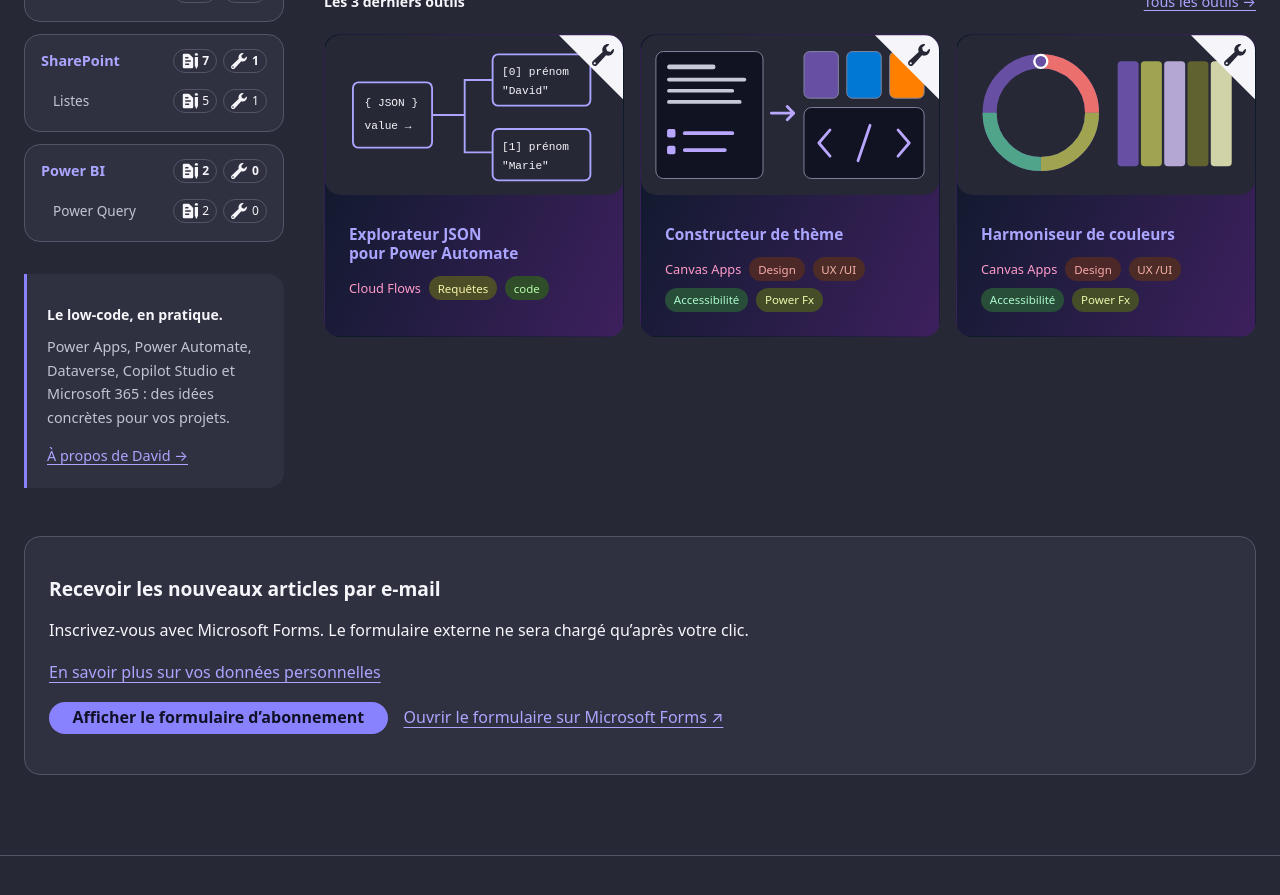
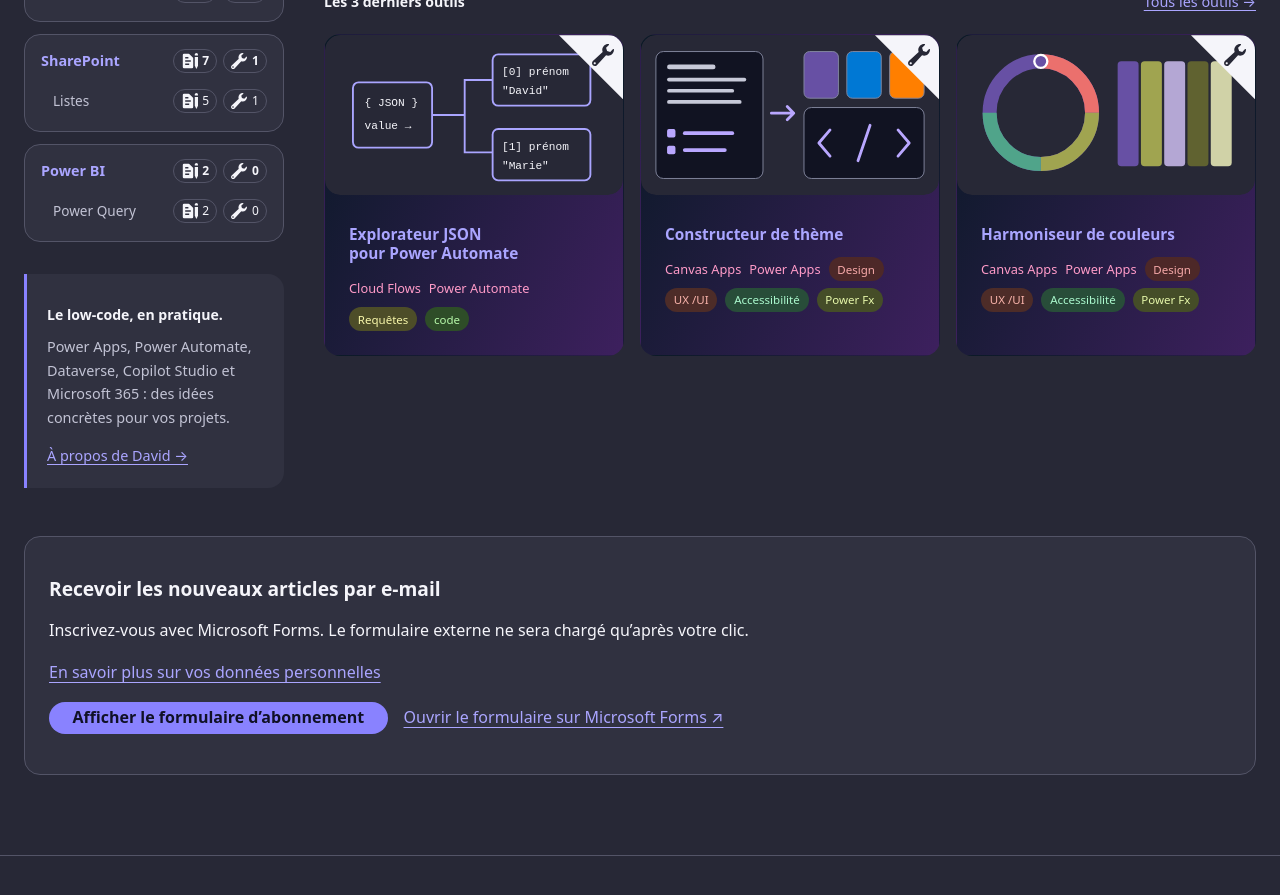
Before and after one commit to DavidZoon/easy-power-platform, a Jekyll site: the page built from index.html, in a window 1280 px wide and 900 px high, scrolled down 1322 px. Shown: the top 895 px of the window. Built offline with Jekyll 4.4.1, drawn with Linux system fonts in a browser that asks for light colours.

Commit message:
Add missing parent categories
Associate articles, drafts and tools with the parent categories defined in the category hierarchy.

Co-authored-by: Copilot <223556219+Copilot@users.noreply.github.com>

```diff
--- a/_data/tools.yml
+++ b/_data/tools.yml
@@ -3,40 +3,40 @@
   url: /outils/convertisseur-power-fx/
   image: /assets/images/tools/convertisseur-power-fx.svg
   description: Convertissez facilement votre code Power Fx entre les formats EN et FR, avec détection automatique de la syntaxe et copie du résultat.
-  categories: [Canvas Apps]
+  categories: [Canvas Apps, Power Apps]
   tags: [Power Fx, code]
 - name: Constructeur de filtre OData SharePoint pour Power Automate
   created_at: "2026-10-23T17:11:59Z"
   url: /outils/filtre-odata-sharepoint/
   image: /assets/images/tools/filtre-odata-sharepoint.svg
   description: Collez le JSON de l’action « Obtenir les éléments », combinez vos conditions avec des ET et des OU, puis copiez la requête de filtre OData prête à l’emploi.
-  categories: [Cloud Flows, Listes]
+  categories: [Cloud Flows, Listes, Power Automate, SharePoint]
   tags: [Odata, Requêtes, Colonnes]
 - name: Nettoyeur de texte
   created_at: "2026-10-25T01:17:40Z"
   url: /outils/nettoyeur-de-texte/
   image: /assets/images/tools/nettoyeur-de-texte.svg
   description: Nettoyez les espaces, retours à la ligne et caractères indésirables de vos textes, puis copiez le résultat en un clic.
-  categories: [Canvas Apps, Cloud Flows]
+  categories: [Canvas Apps, Cloud Flows, Power Apps, Power Automate]
   tags: [texte, code]
 - name: Explorateur JSON pour Power Automate
   created_at: "2026-10-28T00:16:29Z"
   url: /outils/explorateur-json/
   image: /assets/images/tools/explorateur-json.svg
   description: Explorez les sorties JSON de vos flux sous forme de diagramme et copiez les expressions Power Automate de chaque champ.
-  categories: [Cloud Flows]
+  categories: [Cloud Flows, Power Automate]
   tags: [Requêtes, code]
 - name: Harmoniseur de couleurs
   created_at: "2026-10-25T01:17:40Z"
   url: /outils/harmoniseur-de-couleurs/
   image: /assets/images/tools/harmoniseur-de-couleurs.svg
   description: Choisissez une couleur de base et une harmonie pour créer une palette de cinq couleurs, avec codes HEX et formules Power Fx RGBA().
-  categories: [Canvas Apps]
+  categories: [Canvas Apps, Power Apps]
   tags: [Design, UX /UI, Accessibilité, Power Fx]
 - name: Constructeur de thème
   created_at: "2026-10-25T13:03:07Z"
   url: /outils/constructeur-de-theme/
   image: /assets/images/tools/constructeur-de-theme.svg
   description: Extrayez les couleurs d’un texte, personnalisez votre palette et générez un thème Power Fx FR ou EN pour App.Formulas ou App.OnStart.
-  categories: [Canvas Apps]
+  categories: [Canvas Apps, Power Apps]
   tags: [Design, UX /UI, Accessibilité, Power Fx]
```
Also changed, not shown: _drafts/bonnes-pratiques-sharepoint-power-platform.md (+4 -1 lines), _drafts/variables-environnement-ou-table-de-parametres.md (+4 -2 lines), _posts/2025-02-11-extraire-dynamiquement-les-colonnes-custom-dune-table-dataverse.md (+1 -0 lines), _posts/2025-05-01-60-raccourcis-incontournables-pour-devenir-un-maitre-ninja-de-la-barre-de-formules.md (+1 -0 lines).
